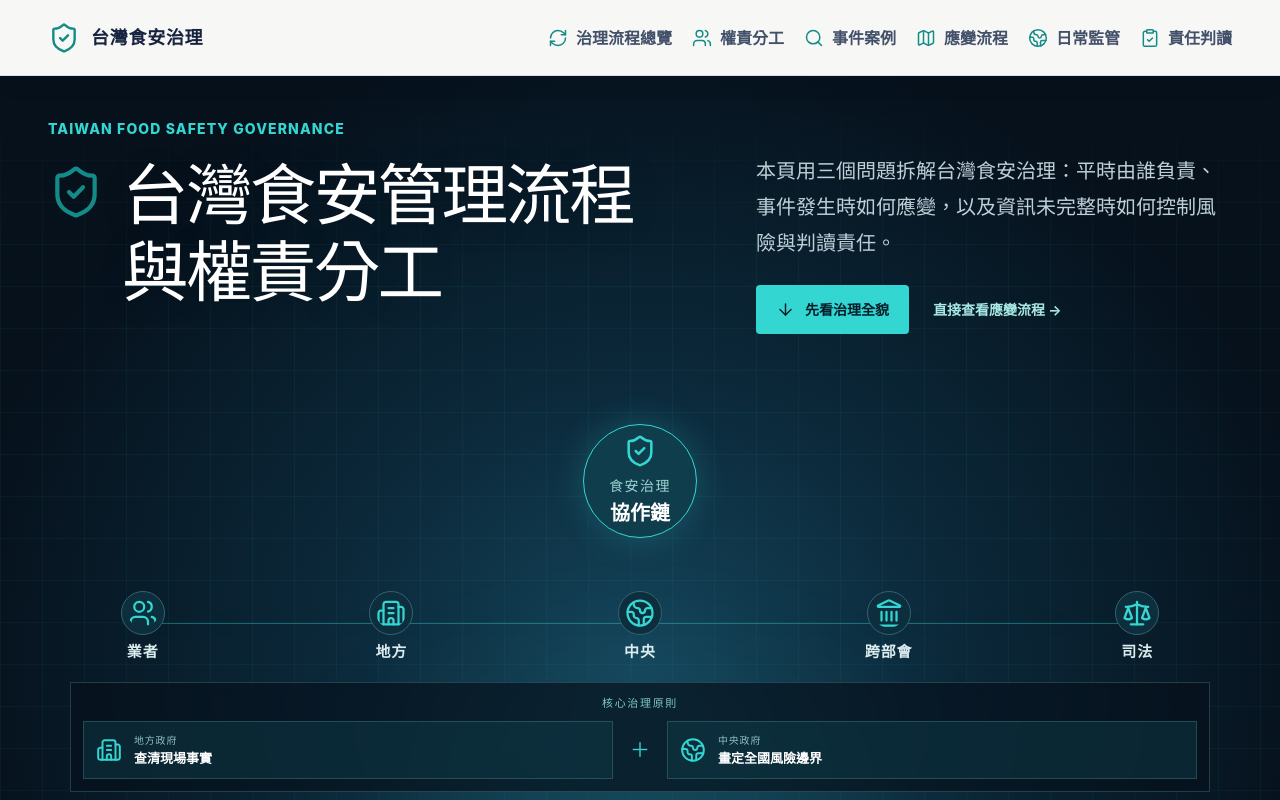
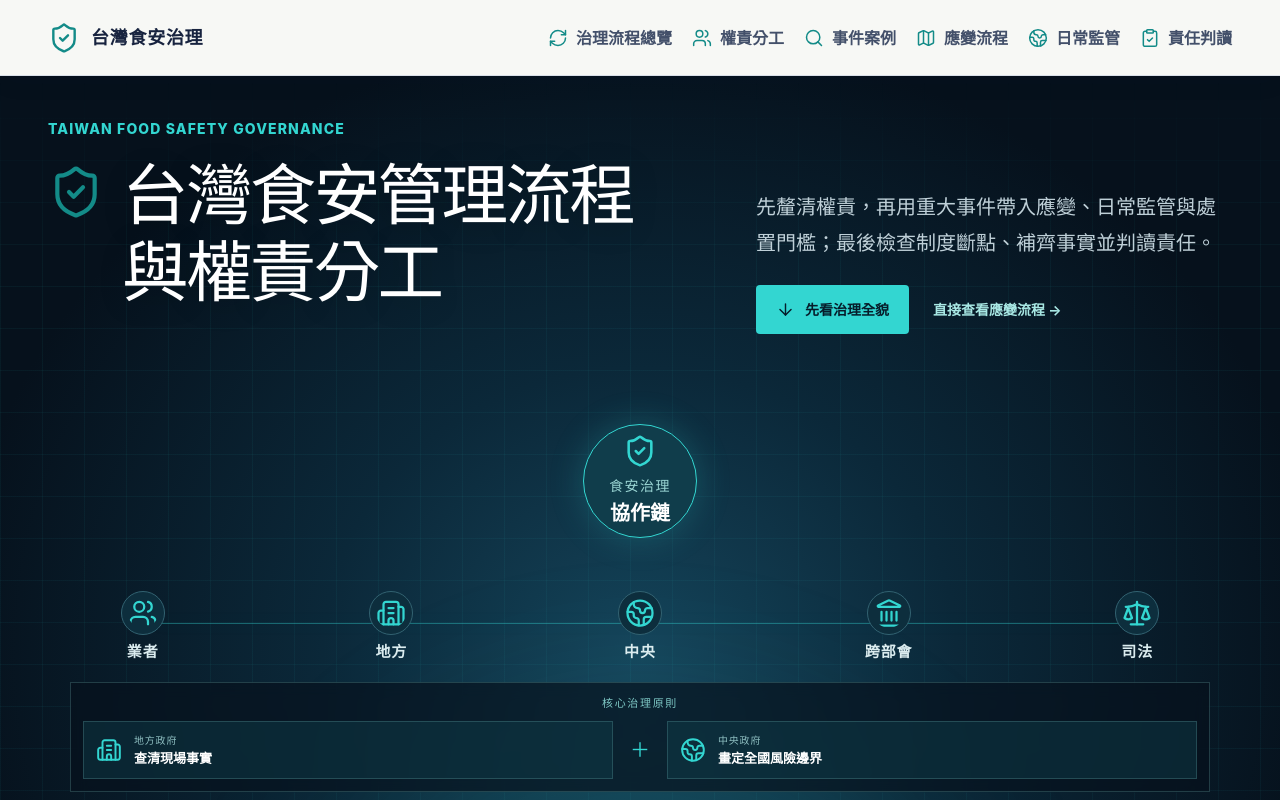
Before and after one commit to doublemoreart-dotcom/taiwan-food-safety, a Next.js app: page /taiwan-food-safety/ in a window 1280 px wide. Shown: the top 800 px of the page. Built offline with nearby package versions, Linux system fonts and the light colour scheme; a web font is replaced by a local one.

Commit message:
調整首頁導讀以對齊內容架構 (#5)
Co-authored-by: Dino <dino@LBde-iMac.local>

```diff
--- a/app/page.tsx
+++ b/app/page.tsx
@@ -482,7 +482,7 @@ export default function Home() {
         <div className="hero-copy">
           <p className="eyebrow">TAIWAN FOOD SAFETY GOVERNANCE</p>
           <div className="hero-title-row"><ShieldCheckIcon aria-hidden="true" /><h1>台灣食安管理流程與權責分工</h1></div>
-          <p className="lede">本頁用三個問題拆解台灣食安治理：平時由誰負責、事件發生時如何應變，以及資訊未完整時如何控制風險與判讀責任。</p>
+          <p className="lede">先釐清權責，再用重大事件帶入應變、日常監管與處置門檻；最後檢查制度斷點、補齊事實並判讀責任。</p>
           <div className="hero-links"><a className="primary-link" href="#overview" onClick={(event) => smoothScrollTo(event, "#overview")}><ArrowDownIcon aria-hidden="true" /><span>先看治理全貌</span></a><a href="#incident" onClick={(event) => smoothScrollTo(event, "#incident")}>直接查看應變流程 →</a></div>
         </div>
         <aside className="governance-visual" aria-label="食安治理五方協作主視覺">
```
